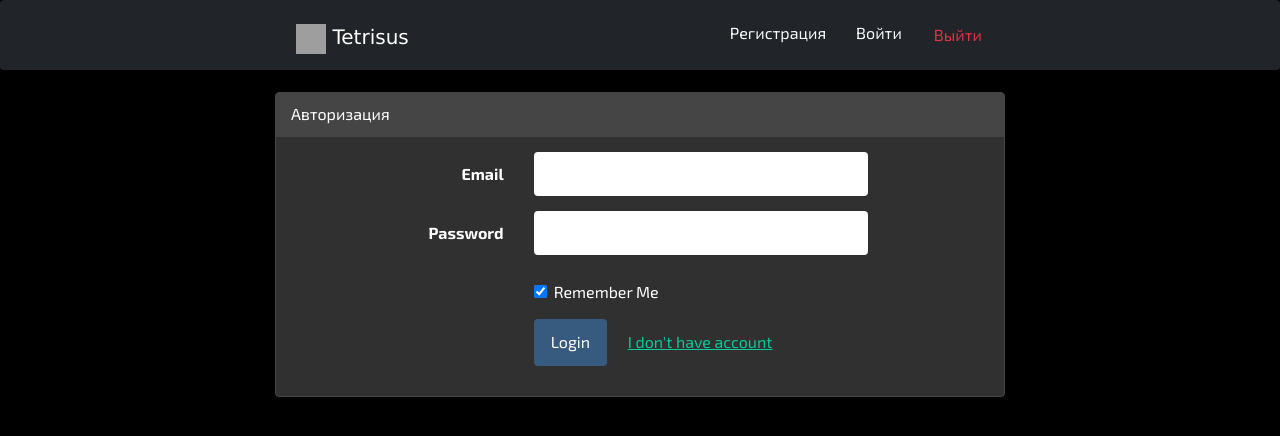
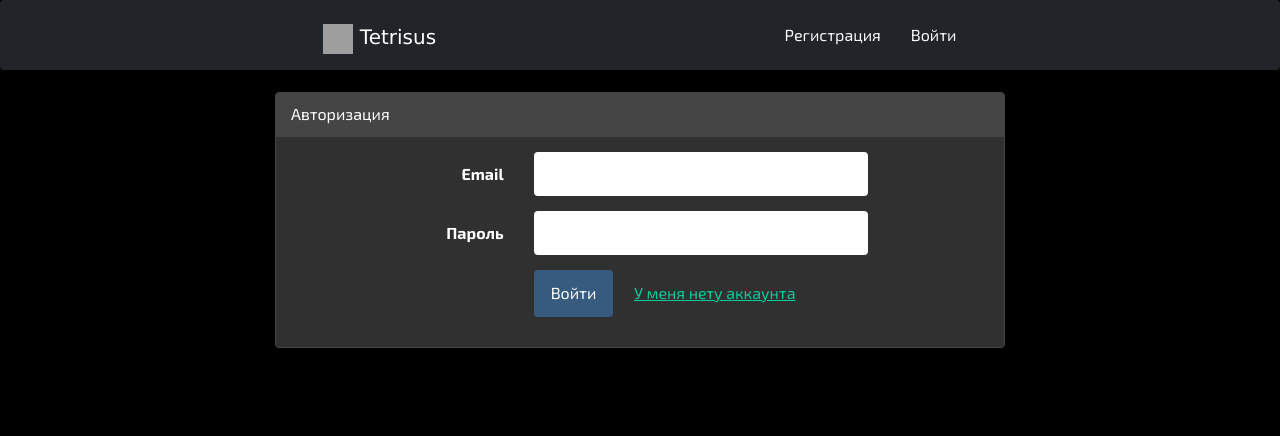
Before and after one commit to AndreyProgramming/Tetris-With-Lobby, a Flask app: page /login in a window 1280 px wide. Shown: the top 436 px of the page. Run offline with Flask 2, Linux system fonts and the light colour scheme; grey boxes are pictures that could not be loaded.

Commit message:
# добавлено немного приколов

```diff
--- a/app.py
+++ b/app.py
@@ -17,30 +17,33 @@ class Item(db.Model):
 
 @app.route("/")
 def home():
-	return render_template("/html/index.html")
+	if 'username' in session:
+		return render_template("/html/index.html", logged_in=('username' in session))
+
+	return render_template("/html/login.html", logged_in=('username' in session))
 
 
 @app.route("/login", methods = ['POST', 'GET'])
 def login():
 	if 'username' in session:
-		return render_template("/html/index.html")
+		return render_template("/html/index.html", logged_in=('username' in session))
 
 	if request.method == "POST":
 		name_or_email_ = request.form['name']
 		password_ = request.form['password']
 		session['username'] = request.form['name']
 		if Item.query.filter_by(name_ = name_or_email_).first() or \
-		    Item.query.filter_by(email_ = name_or_email_).first():
-		    if Item.query.filter_by(password_ = password_).first():
-		    	return redirect('/')
-		    else:
-		    	error_Incorrect = 'Incorrect password'
-		    	return render_template("/html/login.html", error_Incorrect=error_Incorrect)
+			Item.query.filter_by(email_ = name_or_email_).first():
+			if Item.query.filter_by(password_ = password_).first():
+				return redirect('/')
+			else:
+				error_Incorrect = 'Incorrect password'
+				return render_template("/html/login.html", error_Incorrect=error_Incorrect, logged_in=('username' in session))
 		else:
 			error_Incorrect = 'Incorrect data'
-			return render_template("/html/login.html", error_Incorrect=error_Incorrect)
+			return render_template("/html/login.html", error_Incorrect=error_Incorrect, logged_in=('username' in session))
 	else:
-		return render_template("/html/login.html")
+		return render_template("/html/login.html", logged_in=('username' in session))
 
 
 @app.route("/register", methods = ['POST', 'GET'])
@@ -52,8 +55,8 @@ def register():
 
 		if Item.query.filter_by(name_ = name_).first() or \
 		    Item.query.filter_by(email_ = email_).first():
-		    error_Incorrect = 'This user already exist'
-		    return render_template("/html/registration.html", error_Incorrect=error_Incorrect)
+			error_Incorrect = 'This user already exist'
+			return render_template("/html/registration.html", error_Incorrect=error_Incorrect, logged_in=('username' in session))
 
 		item = Item(name_ = name_, email_ = email_,
 					password_ = password_)
@@ -65,10 +68,25 @@ def register():
 		except Exception as e:
 			print(e)
 			error_Incorrect = 'UNKNOWN DATABASE ERROR\nHis text:\n' + e
-			return render_template("/html/registration.html", error_Incorrect=error_Incorrect)
+			return render_template("/html/registration.html", error_Incorrect=error_Incorrect, logged_in=('username' in session))
 	else:
-		return render_template("/html/registration.html")
+		return render_template("/html/registration.html", logged_in=('username' in session))
 
+@app.route("/lobby", methods = ['POST', 'GET'])
+def lobby():
+	if 'username' in session:
+		return render_template("/html/index.html", logged_in=('username' in session))
+
+	return render_template("lobby.html", logged_in=('username' in session))
+
+
+@app.route("/create_lobby", methods = ['POST', 'GET'])
+def create_lobby():
+	pass
+
+@app.route("/join_lobby", methods = ['POST', 'GET'])
+def join_lobby():
+	pass
 
 @app.route("/logout", methods = ['POST', 'GET'])
 def logout():
--- /dev/null
+++ b/templates/html/header.html
@@ -0,0 +1,20 @@
+<nav class="navbar navbar-dark bg-dark">
+    <a class="nav-link navbar-brand" href="/">
+        <img src="https://upload.wikimedia.org/wikipedia/commons/thumb/b/b2/Bootstrap_logo.svg/1200px-Bootstrap_logo.svg.png" width="30" height="30" alt="">
+        Tetrisus
+    </a>
+    <ul class="nav justify-content-end">
+        {% if not logged_in %}
+            <li class="nav-item">
+            <a class="nav-link link-light active" href="/register">Регистрация</a>
+            </li>
+            <li class="nav-item">
+            <a class="nav-link link-light" href="/login">Войти</a>
+            </li>
+        {% else %}
+            <li class="nav-item">
+            <a href="/logout" class="nav-link btn link-danger">Выйти</a>
+            </li>
+        {% endif %}
+    </ul>
+</nav>
--- a/templates/html/login.html
+++ b/templates/html/login.html
@@ -19,23 +19,7 @@
     </head>
     <body>
         <div id="app">
-            <nav class="navbar navbar-dark bg-dark">
-                <a class="nav-link navbar-brand" href="#">
-                    <img src="https://upload.wikimedia.org/wikipedia/commons/thumb/b/b2/Bootstrap_logo.svg/1200px-Bootstrap_logo.svg.png" width="30" height="30" alt="">
-                    Tetrisus
-                </a>
-                <ul class="nav justify-content-end">
-                    <li class="nav-item">
-                      <a class="nav-link link-light active" href="registration.html">Регистрация</a>
-                    </li>
-                    <li class="nav-item">
-                      <a class="nav-link link-light" href="login.html">Войти</a>
-                    </li>
-                    <li class="nav-item">
-                      <button class="nav-link btn link-danger">Выйти</button>
-                    </li>
-                </ul>
-            </nav>
+            {% include "/html/header.html" %}
             <div class="container">
                 <div class="row">
                     <div class="col-md-8 col-md-offset-2">
@@ -50,27 +34,18 @@
                                         </div>
                                     </div>
                                     <div class="form-group">
-                                        <label for="password" class="col-md-4 control-label">Password</label>
+                                        <label for="password" class="col-md-4 control-label">Пароль</label>
                                         <div class="col-md-6">
                                             <input id="password" type="password" class="form-control" name="password" required="">
                                         </div>
                                     </div>
                                     <div class="form-group">
-                                        <div class="col-md-6 col-md-offset-4">
-                                            <div class="checkbox">
-                                                <label>
-                                                    <input id="remember-me" type="checkbox" name="remember" checked=""> Remember Me
-                                                </label>
-                                            </div>
-                                        </div>
-                                    </div>
-                                    <div class="form-group">
                                         <div class="col-md-8 col-md-offset-4">
                                             <button id="login-button" type="submit" class="btn btn-primary">
-                                                Login
+                                                Войти
                                             </button>
-                                            <a class="btn btn-link" href="">
-                                                I don't have account
+                                            <a class="btn btn-link" href="/register">
+                                                У меня нету аккаунта
                                             </a>
                                         </div>
                                     </div>
```
Also changed, not shown: templates/html/index.html (+2 -19 lines), templates/html/lobby.html (+1 -17 lines), templates/html/registration.html (+7 -23 lines), usersTetris.db.
